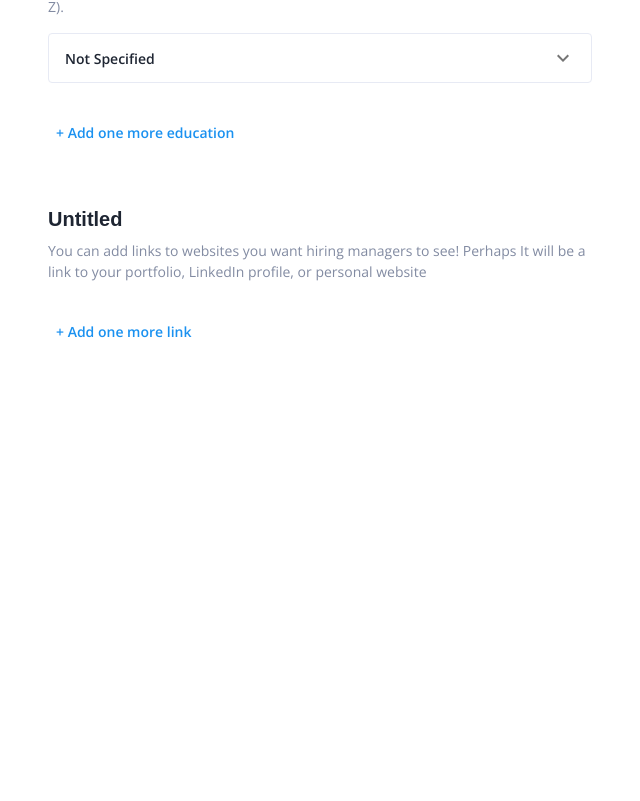
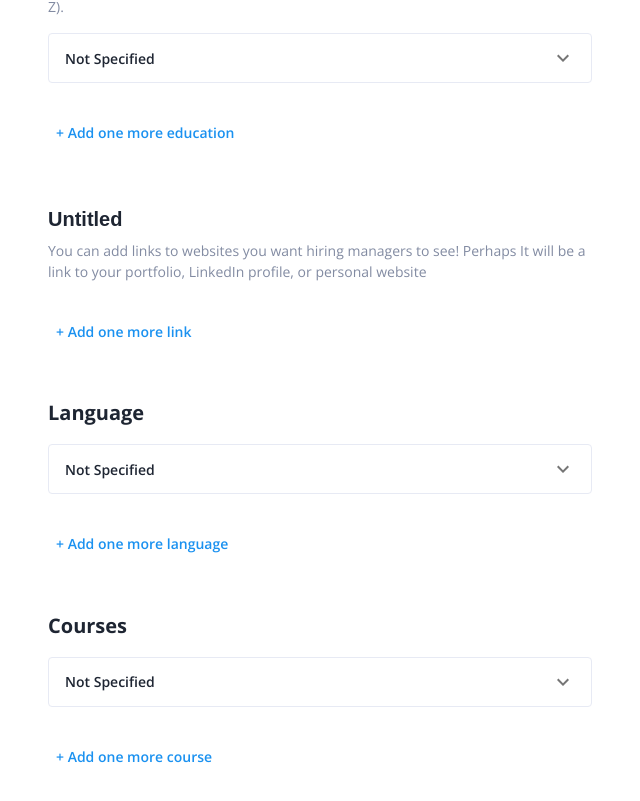
Before and after one commit to ssjisan/resume-builder, a React (Create React App) app: page / in a window 1280 px wide. Shown: the part 1289-2090 px from the top of the page, without its empty margins (0-640 px from the left). Before the commit the page ends 1711 px from the top, so only its background shows below. Built offline with nearby package versions, Linux system fonts and the light colour scheme.

Commit message:
language & course add

```diff
--- /dev/null
+++ b/src/Component/Builder/Courses.js
@@ -0,0 +1,162 @@
+import {
+  Accordion,
+  AccordionDetails,
+  AccordionSummary,
+  Box,
+  Button,
+  Grid,
+  TextField,
+  Typography,
+} from "@mui/material";
+import React, { useState } from "react";
+
+import ExpandMoreIcon from "@mui/icons-material/ExpandMore";
+import DeleteOutlineRoundedIcon from "@mui/icons-material/DeleteOutlineRounded";
+import "./Style/InputField.css";
+import "./Style/Accordion.css";
+export default function Courses() {
+  const [institute, setInstitute] = useState("");
+  const [course, setCourse] = useState("");
+  const handleInstitute = (e) => {
+    setInstitute(e.target.value);
+  };
+  const handleCourse = (e) => {
+    setCourse(e.target.value);
+  };
+  return (
+    <Box
+      sx={{
+        display: "flex",
+        flexDirection: "column",
+        justifyCOntent: "flex-start",
+        width: "100%",
+        mt: 3,
+        mb: 3,
+      }}
+    >
+      <Typography
+        sx={{ fontSize: "20px", fontWeight: 700, mb: 2 }}
+        color="text.500"
+      >
+        Courses
+      </Typography>
+      <Accordion
+        sx={{
+          border: "1px solid #e7eaf4",
+          borderRadius: 2,
+          boxShadow: "none",
+          mb: 2,
+          "&:before": {
+            display: "none",
+          },
+        }}
+      >
+        <AccordionSummary
+          expandIcon={<ExpandMoreIcon />}
+          className="accordion-summary"
+        >
+          <Box sx={{ display: "flex", flexDirection: "column" }}>
+            {institute === "" && course === "" && (
+              <Typography
+                sx={{ fontSize: "14px", fontWeight: 600 }}
+                color="text.500"
+                className="accordion-title"
+              >
+                Not Specified
+              </Typography>
+            )}
+            {institute === "" && course !== "" && (
+              <Typography
+                sx={{ fontSize: "14px", fontWeight: 600 }}
+                color="text.500"
+                className="accordion-title"
+              >
+                {course}
+              </Typography>
+            )}
+            {institute !== "" && course === "" && (
+              <Typography
+                sx={{ fontSize: "14px", fontWeight: 600 }}
+                color="text.500"
+                className="accordion-title"
+              >
+                {institute}
+              </Typography>
+            )}
+            {institute !== "" && course !== "" && (
+              <Typography
+                sx={{ fontSize: "14px", fontWeight: 600 }}
+                color="text.500"
+              >
+                {course} at {institute}
+              </Typography>
+            )}
+            <Box
+              sx={{
+                position: "absolute",
+                top: 0,
+                left: "100%",
+              }}
+            >
+              <Box size="large" className="accordion-remove-button">
+                <DeleteOutlineRoundedIcon className="remove-button" />
+              </Box>
+            </Box>
+          </Box>
+        </AccordionSummary>
+        <AccordionDetails>
+          <Box>
+            <Grid container rowSpacing={3} columnSpacing={{ xs: 2, md: 4 }}>
+            <Grid item xs={12} md={6}>
+                <Typography
+                  sx={{ fontSize: "14px", mb: 1, fontWeight: 400 }}
+                  color="text.400"
+                >
+                  Institute
+                </Typography>
+                <TextField
+                  variant="filled"
+                  size="small"
+                  name="Institute"
+                  value={institute}
+                  fullWidth
+                  hiddenLabel
+                  onChange={handleInstitute}
+                />
+              </Grid>
+              <Grid item xs={12} md={6}>
+                <Typography
+                  sx={{ fontSize: "14px", mb: 1, fontWeight: 400 }}
+                  color="text.400"
+                >
+                  Course
+                </Typography>
+                <TextField
+                  variant="filled"
+                  size="small"
+                  name="Course"
+                  value={course}
+                  fullWidth
+                  hiddenLabel
+                  onChange={handleCourse}
+                />
+              </Grid>
+            </Grid>
+          </Box>
+        </AccordionDetails>
+      </Accordion>
+      <Button
+        sx={{
+          textTransform: "none",
+          fontWeight: 600,
+          mt: 2,
+          display: "flex",
+          justifyContent: "flex-start",
+          color: "#1A91F0",
+        }}
+      >
+        + Add one more course
+      </Button>
+    </Box>
+  );
+}
--- /dev/null
+++ b/src/Component/Builder/Languages.js
@@ -0,0 +1,150 @@
+import {
+  Accordion,
+  AccordionDetails,
+  AccordionSummary,
+  Box,
+  Button,
+  FormControl,
+  Grid,
+  InputLabel,
+  MenuItem,
+  Select,
+  TextField,
+  Typography,
+} from "@mui/material";
+import React, { useState } from "react";
+
+import ExpandMoreIcon from "@mui/icons-material/ExpandMore";
+import DeleteOutlineRoundedIcon from "@mui/icons-material/DeleteOutlineRounded";
+import "./Style/InputField.css";
+import "./Style/Accordion.css";
+export default function Languages() {
+  const [language, setLanguage] = useState("");
+  const handleLanguage = (e) => {
+    setLanguage(e.target.value);
+  };
+  const [age, setAge] = useState("");
+
+  const handleChange = (event) => {
+    setAge(event.target.value);
+  };
+
+  return (
+    <Box
+      sx={{
+        display: "flex",
+        flexDirection: "column",
+        justifyCOntent: "flex-start",
+        width: "100%",
+        mt: 3,
+        mb: 3,
+      }}
+    >
+      <Typography
+        sx={{ fontSize: "20px", fontWeight: 700, mb: 2 }}
+        color="text.500"
+      >
+        Language
+      </Typography>
+      <Accordion
+        sx={{
+          border: "1px solid #e7eaf4",
+          borderRadius: 2,
+          boxShadow: "none",
+          mb: 2,
+          "&:before": {
+            display: "none",
+          },
+        }}
+      >
+        <AccordionSummary
+          expandIcon={<ExpandMoreIcon />}
+          className="accordion-summary"
+        >
+          <Box sx={{ display: "flex", flexDirection: "column" }}>
+            <Typography
+              sx={{ fontSize: "14px", fontWeight: 600 }}
+              color="text.500"
+              className="accordion-title"
+            >
+              {language ? language : "Not Specified"}
+            </Typography>
+            <Box
+              sx={{
+                position: "absolute",
+                top: 0,
+                left: "100%",
+              }}
+            >
+              <Box size="large" className="accordion-remove-button">
+                <DeleteOutlineRoundedIcon className="remove-button" />
+              </Box>
+            </Box>
+          </Box>
+        </AccordionSummary>
+        <AccordionDetails>
+          <Box>
+            <Grid container rowSpacing={3} columnSpacing={{ xs: 2, md: 4 }}>
+              <Grid item xs={12} md={6}>
+                <Typography
+                  sx={{ fontSize: "14px", mb: 1, fontWeight: 400 }}
+                  color="text.400"
+                >
+                  Language
+                </Typography>
+                <TextField
+                  variant="filled"
+                  size="small"
+                  name="Language"
+                  value={language}
+                  fullWidth
+                  hiddenLabel
+                  onChange={handleLanguage}
+                />
+              </Grid>
+              <Grid item xs={12} md={6}>
+                <Typography
+                  sx={{ fontSize: "14px", mb: 1, fontWeight: 400 }}
+                  color="text.400"
+                >
+                  Degree
+                </Typography>
+                <FormControl
+                  variant="filled"
+                  size="small"
+                  fullWidth
+                  hiddenLabel
+                >
+                  {age === "" && (
+                    <InputLabel sx={{ fontSize: "14px" }}>Level</InputLabel>
+                  )}
+                  <Select
+                    value={age}
+                    onChange={handleChange}
+                    renderValue={age !== "" ? undefined : () => <h6>Answer</h6>}
+                  >
+                    <MenuItem value={10}>Ten</MenuItem>
+                    <MenuItem value={20}>Twenty</MenuItem>
+                    <MenuItem value={30}>Thirty</MenuItem>
+                  </Select>
+                </FormControl>
+              </Grid>
+            </Grid>
+          </Box>
+        </AccordionDetails>
+      </Accordion>
+      <Button
+        sx={{
+          textTransform: "none",
+          fontWeight: 600,
+          mt: 2,
+          display: "flex",
+          justifyContent: "flex-start",
+          color: "#1A91F0",
+        }}
+      >
+        + Add one more language
+      </Button>
+    </Box>
+  );
+}
--- a/src/Component/Builder/Style/Accordion.css
+++ b/src/Component/Builder/Style/Accordion.css
@@ -1,16 +1,23 @@
-.accordion-remove-button{
+.accordion-remove-button {
   width: 40px;
   height: 40px;
   display: flex;
   justify-content: center;
   align-items: center;
 }
-.remove-button{
+.accordion-summary:hover .accordion-title {
+    color: #f04c1a;
+  }
+  .accordion-summary:hover .remove-button {
+      color: #9fa6bb;
+    }
+    .remove-button {
   color: transparent;
 }
-.accordion-summary:hover .remove-button{
-    color: #9fa6bb;
+.accordion-remove-button:hover .remove-button {
+    color: #1a91f0;
 }
-.accordion-remove-button:hover .remove-button{
-    color: #1A91F0;
+
+.accordion-summary:hover .accordion-title {
+  color: #1a91f0 !important;
 }
--- a/src/Component/Builder/WebsiteSocialLinks.js
+++ b/src/Component/Builder/WebsiteSocialLinks.js
@@ -97,7 +97,7 @@ export default function WebsiteSocialLinks() {
             onChange={handleAccordion(i)}
           >
             <AccordionSummary expandIcon={<ExpandMoreIcon />} className="accordion-summary">
-              <Box sx={{ display: "flex", flexDirection: "column" }}>
+              <Box sx={{ display: "flex", flexDirection: "column"}}>
                 <Typography
                   sx={{ fontSize: "14px", fontWeight: 600 }}
                   color="text.500"
@@ -111,6 +111,7 @@ export default function WebsiteSocialLinks() {
                     top: 0,
                     left: "100%",
                   }}
+                  className="accordion-remove"
                 >
                   <Box size="large" onClick={() => handleRemove(i)} className="accordion-remove-button">
                     <DeleteOutlineRoundedIcon className="remove-button"/>
--- a/src/Layout/Builder.js
+++ b/src/Layout/Builder.js
@@ -6,6 +6,8 @@ import PersonalDetails from "../Component/Builder/PersonalDetails";
 import ProfessionalSummary from "../Component/Builder/ProfessionalSummary";
 import EmploymentHistory from "../Component/Builder/EmploymentHistory";
 import Education from "../Component/Builder/Education";
+import Languages from "../Component/Builder/Languages";
+import Courses from "../Component/Builder/Courses";
 
 export default function Builder() {
   return (
@@ -27,6 +29,8 @@ export default function Builder() {
       <EmploymentHistory />
       <Education />
       <WebsiteSocialLinks />
+      <Languages />
+      <Courses />
     </Box>
   );
 }
```
Also changed, not shown: public/Assets/Icons/language.svg (added). Lines whose indentation alone changed are shown as unchanged.
